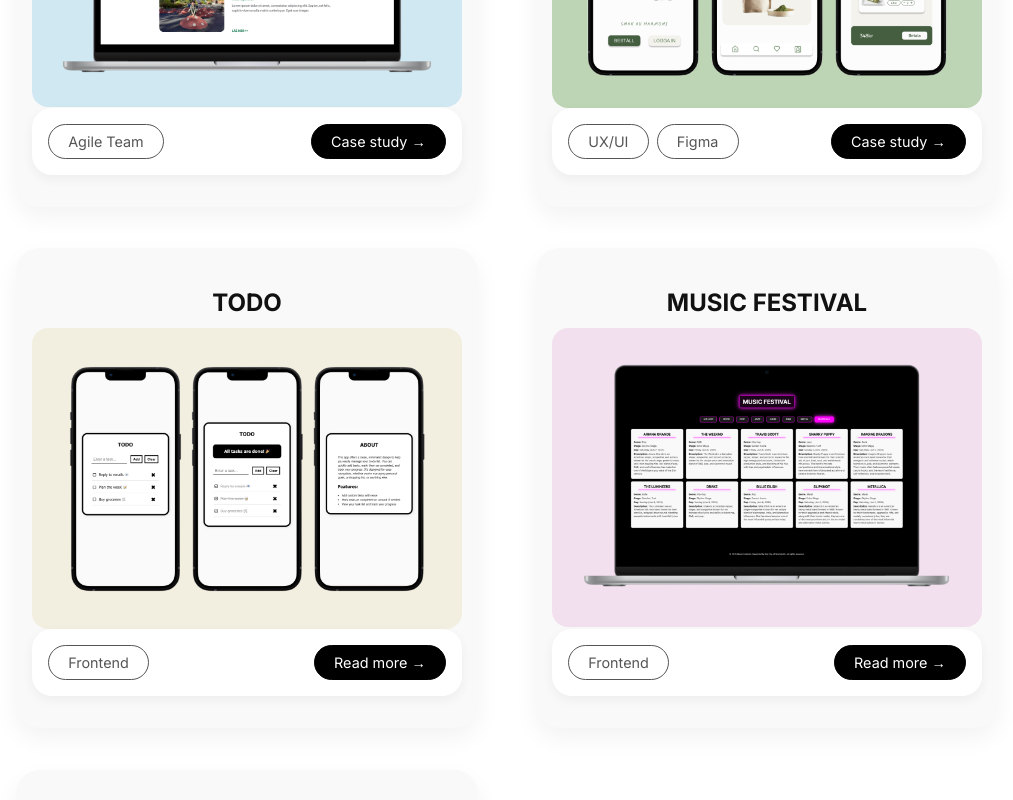
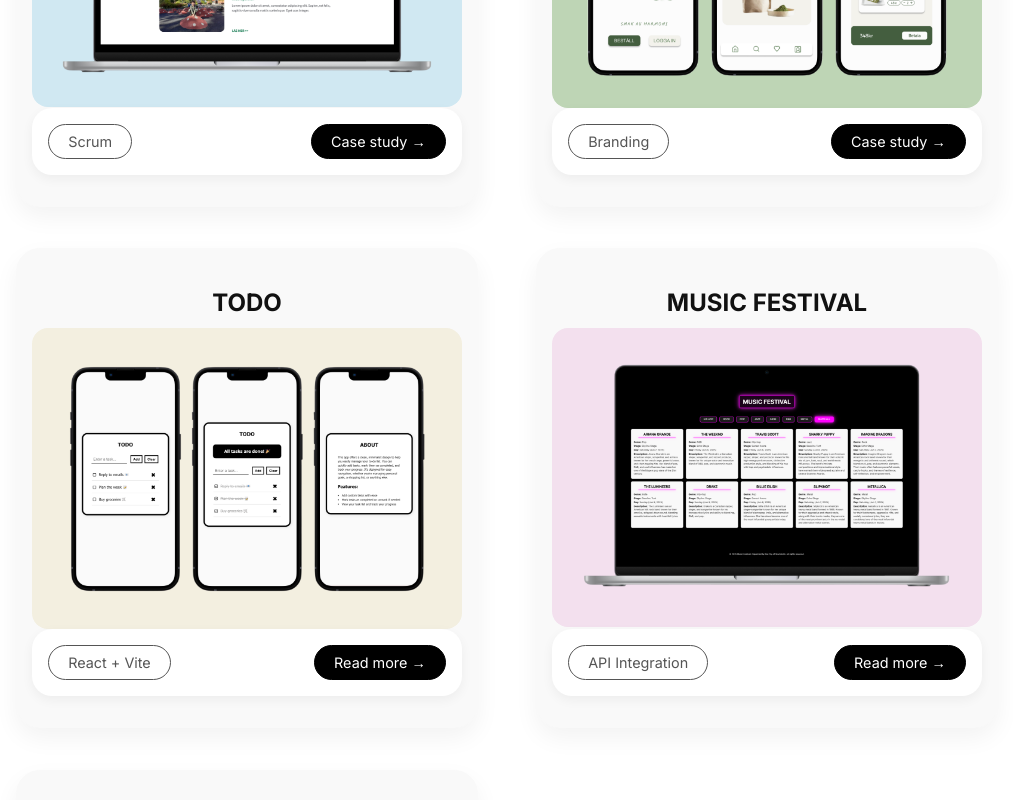
Before and after one commit to desjohnsen/portfolio, a React (Vite) app: page / in a window 1280 px wide. Shown: the part 1180-1980 px from the top of the page, without its empty margins (133-1146 px from the left). Built offline with nearby package versions, Linux system fonts and the light colour scheme.

Commit message:
chore: change project card tags

```diff
--- a/src/pages/Home.jsx
+++ b/src/pages/Home.jsx
@@ -19,7 +19,7 @@ const Home = ({ projectSectionRef, contactSectionRef }) => {
       description: "",
       projectId: "1",
       image: Jarfallahus,
-      tags: ["Agile Team"],
+      tags: ["Scrum"],
       customClass: "blue-background",
       category: "UX/UI",
     },
@@ -28,7 +28,7 @@ const Home = ({ projectSectionRef, contactSectionRef }) => {
       description: "",
       projectId: "2",
       image: Chowa,
-      tags: ["UX/UI", "Figma"],
+      tags: ["Branding"],
       customClass: "green-background",
       category: "UX/UI",
     },
@@ -37,7 +37,7 @@ const Home = ({ projectSectionRef, contactSectionRef }) => {
       description: "",
       projectId: "3",
       image: Todo,
-      tags: ["Frontend"],
+      tags: ["React + Vite"],
       buttonLabel: "Read more →",
       customClass: "beige-background",
       category: "Frontend",
@@ -47,7 +47,7 @@ const Home = ({ projectSectionRef, contactSectionRef }) => {
       description: "",
       projectId: "4",
       image: Musicfestival,
-      tags: ["Frontend"],
+      tags: ["API Integration"],
       buttonLabel: "Read more →",
       customClass: "pink-background",
       category: "Frontend",
@@ -57,7 +57,7 @@ const Home = ({ projectSectionRef, contactSectionRef }) => {
       description: "",
       projectId: "5",
       image: MissionImpossible,
-      tags: ["Frontend"],
+      tags: ["React Native"],
       buttonLabel: "Read more →",
       customClass: "gray-background",
       category: "Frontend",
```
